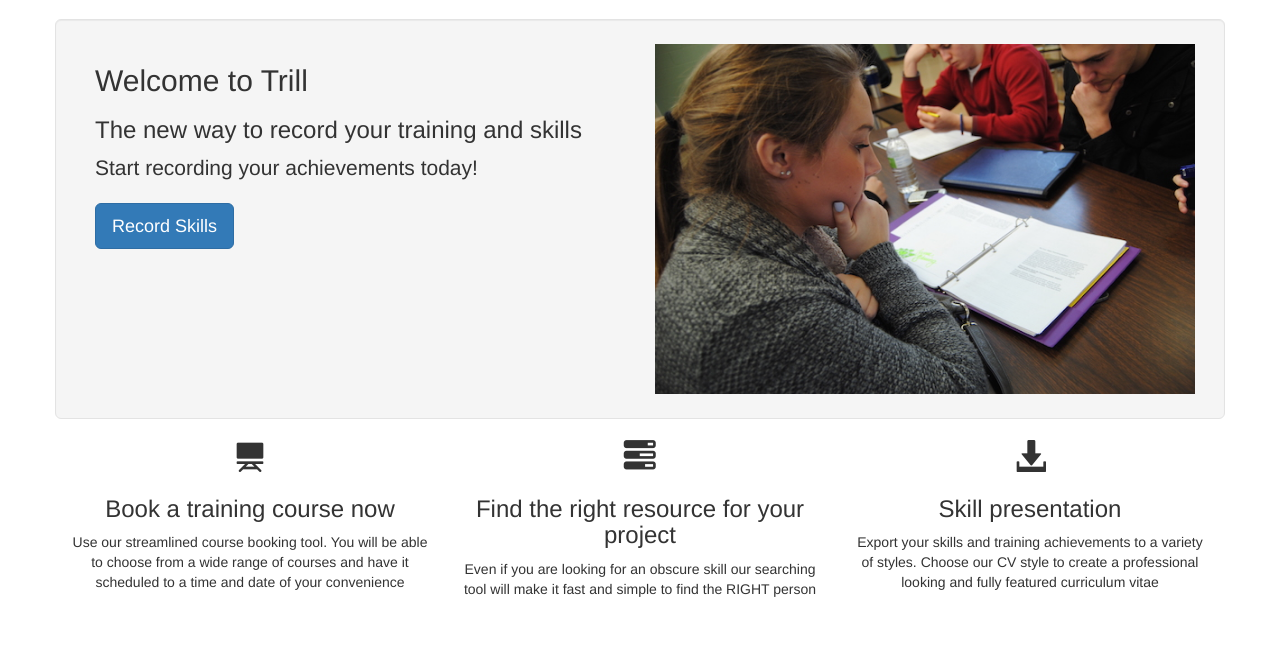
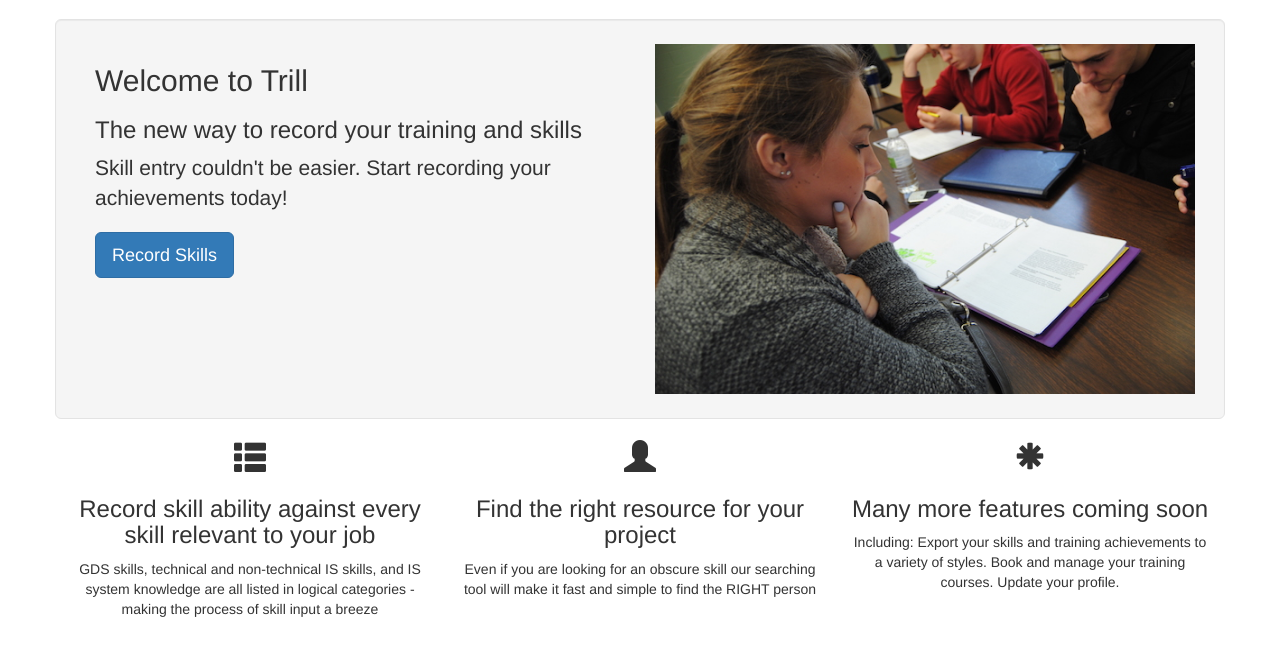
Before and after one commit to LandRegistry/trill, a Flask app: page /home in a window 1280 px wide. Shown: the part 51-707 px from the top of the page. Run offline with Flask 2, Linux system fonts and the light colour scheme; some libraries are stand-ins or nearby versions.

Commit message:
change wording on home screen

```diff
--- a/application/templates/welcome.html
+++ b/application/templates/welcome.html
@@ -8,7 +8,7 @@
         <div class='col-lg-6 col-md-7'>
             <h2>Welcome to Trill</h2>
             <h3>The new way to record your training and skills</h3>
-            <p class='lead'>Start recording your achievements today!</p>
+            <p class='lead'>Skill entry couldn't be easier. Start recording your achievements today!</p>
             <!--<a href='/tour' role='button' class='btn btn-lg btn-default'>Take the Tour</a>-->
             <a href='/record' role='button' class='btn btn-lg btn-primary'>Record Skills</a>
         </div>
@@ -27,21 +27,21 @@
 <div class="container">
     <div class="row text-center features">
         <div class='col-sm-4 col-xs-10 col-xs-offset-1 col-sm-offset-0'>
-            <i class='glyphicon glyphicon-blackboard'></i>
-            <h3>Book a training course now</h3>
-            <p>Use our streamlined course booking tool. You will be able to choose from a wide range of courses and have it scheduled to a time and date of your convenience</p>
+            <i class='glyphicon glyphicon-th-list'></i>
+            <h3>Record skill ability against every skill relevant to your job</h3>
+            <p>GDS skills, technical and non-technical IS skills, and IS system knowledge are all listed in logical categories - making the process of skill input a breeze</p>
         </div>
 
         <div class='col-sm-4 col-xs-6'>
-            <i class='glyphicon glyphicon-tasks'></i>
+            <i class='glyphicon glyphicon-user'></i>
             <h3>Find the right resource for your project</h3>
             <p>Even if you are looking for an obscure skill our searching tool will make it fast and simple to find the RIGHT person</p>
         </div>
 
         <div class='col-sm-4 col-xs-6'>
-            <i class='glyphicon glyphicon-download-alt'></i>
-            <h3>Skill presentation</h3>
-            <p>Export your skills and training achievements to a variety of styles.  Choose our CV style to create a professional looking and fully featured curriculum vitae</p>
+            <i class='glyphicon glyphicon-asterisk'></i>
+            <h3>Many more features coming soon</h3>
+            <p>Including: Export your skills and training achievements to a variety of styles. Book and manage your training courses. Update your profile.</p>
         </div>
     </div>
 </div>
```
